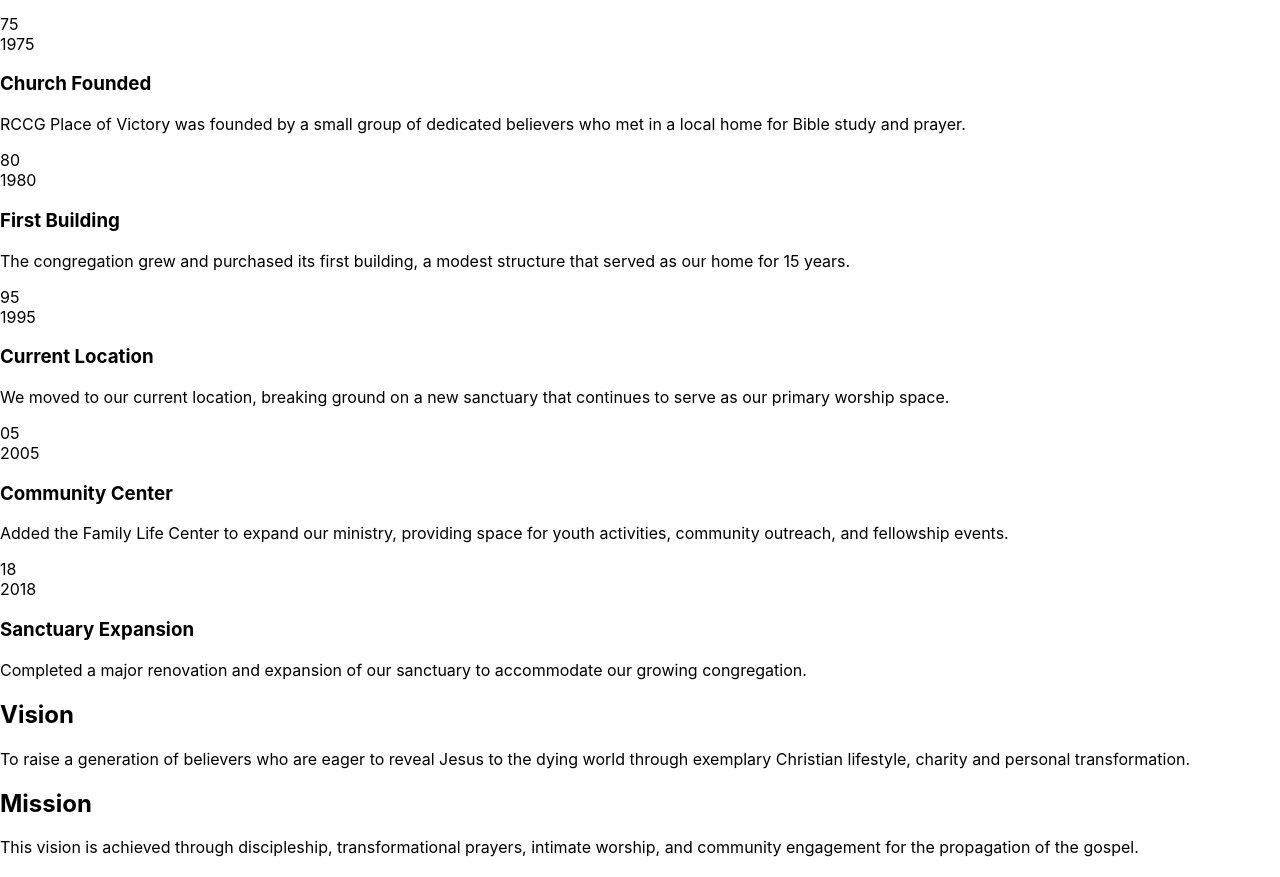
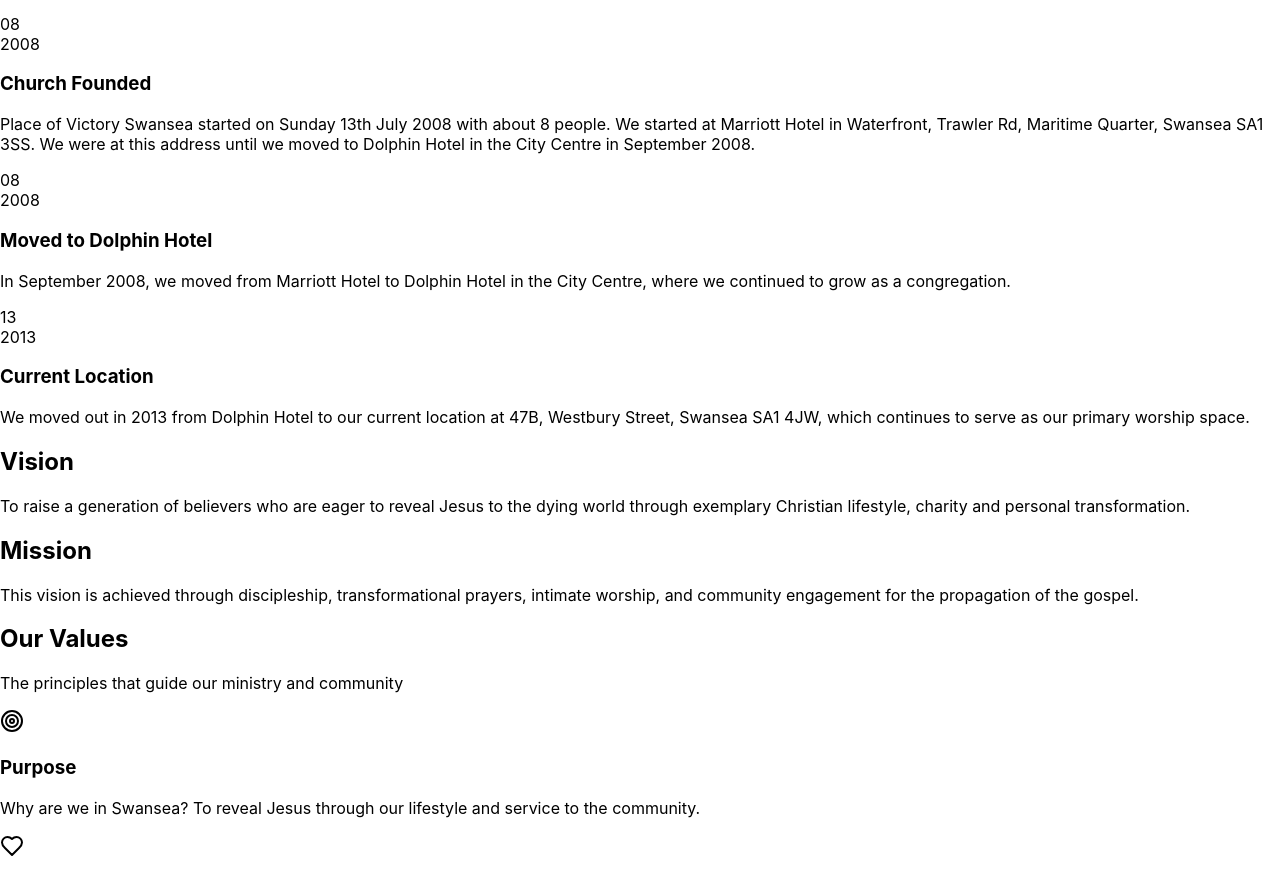
Before and after one commit to chamellion/placeOfVictoryWebsite, a React (Create React App) app: page /about in a window 1280 px wide. Shown: the part 3609-4486 px from the top of the page. Built offline with nearby package versions, Linux system fonts and the light colour scheme.

Commit message:
added some history data

```diff
--- a/src/pages/About.jsx
+++ b/src/pages/About.jsx
@@ -6,31 +6,21 @@
   // Sample church history data
   const churchHistory = [
     {
-      year: '1975',
+      year: '2008',
       title: 'Church Founded',
-      description: 'RCCG Place of Victory was founded by a small group of dedicated believers who met in a local home for Bible study and prayer.'
+      description: 'Place of Victory Swansea started on Sunday 13th July 2008 with about 8 people. We started at Marriott Hotel in Waterfront, Trawler Rd, Maritime Quarter, Swansea SA1 3SS. We were at this address until we moved to Dolphin Hotel in the City Centre in September 2008.'
     },
     {
-      year: '1980',
-      title: 'First Building',
-      description: 'The congregation grew and purchased its first building, a modest structure that served as our home for 15 years.'
+      year: '2008',
+      title: 'Moved to Dolphin Hotel',
+      description: 'In September 2008, we moved from Marriott Hotel to Dolphin Hotel in the City Centre, where we continued to grow as a congregation.'
     },
     {
-      year: '1995',
+      year: '2013',
       title: 'Current Location',
-      description: 'We moved to our current location, breaking ground on a new sanctuary that continues to serve as our primary worship space.'
-    },
-    {
-      year: '2005',
-      title: 'Community Center',
-      description: 'Added the Family Life Center to expand our ministry, providing space for youth activities, community outreach, and fellowship events.'
-    },
-    {
-      year: '2018',
-      title: 'Sanctuary Expansion',
-      description: 'Completed a major renovation and expansion of our sanctuary to accommodate our growing congregation.'
+      description: 'We moved out in 2013 from Dolphin Hotel to our current location at 47B, Westbury Street, Swansea SA1 4JW, which continues to serve as our primary worship space.'
     }
-  ];
+  ]
 
   // Updated leadership team data
   const leadershipTeam = [
```
